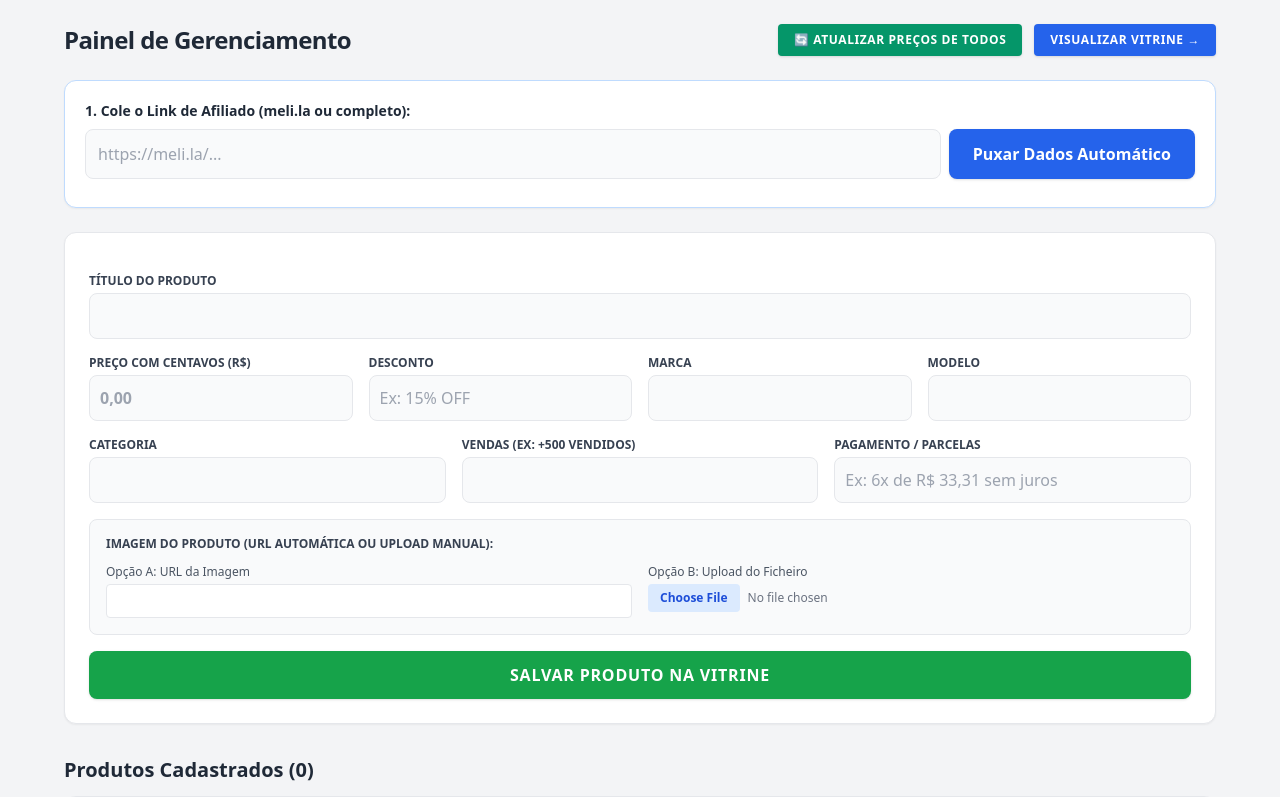
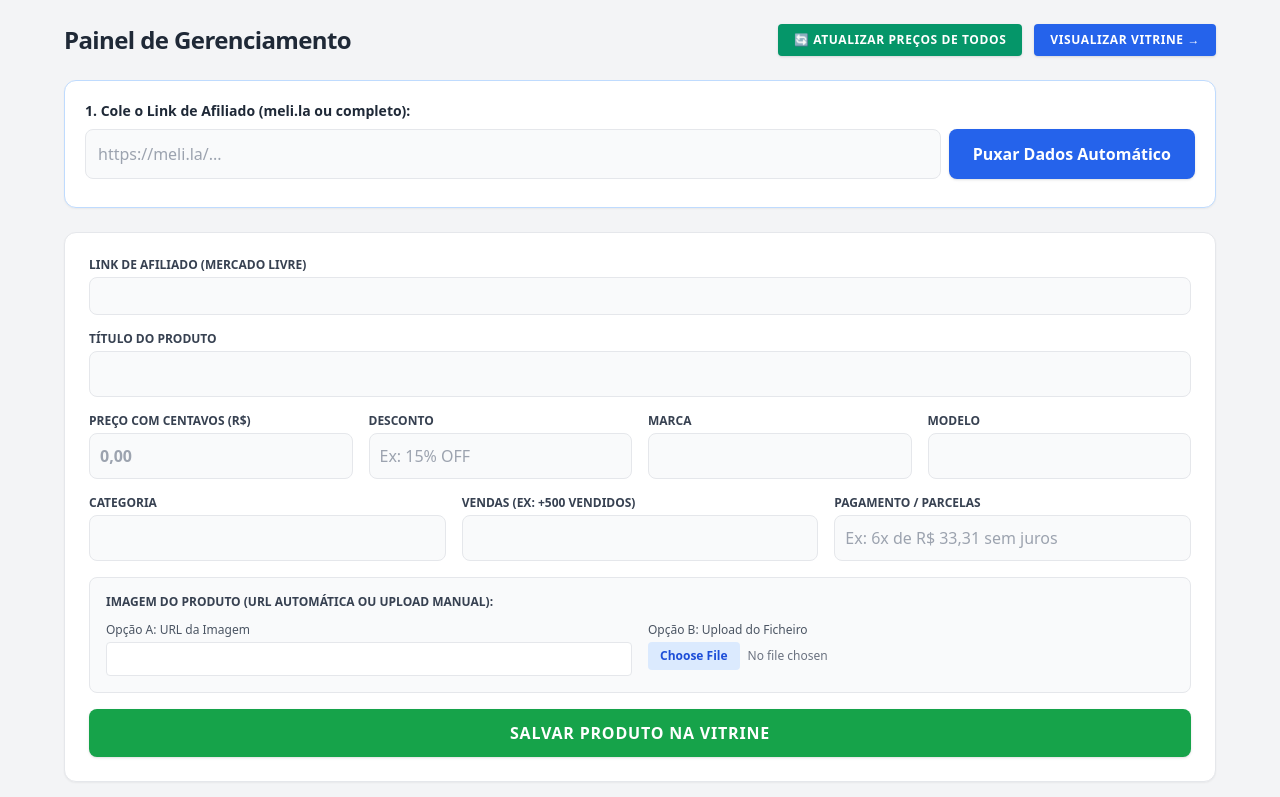
Before and after one commit to andersonranher/vitrine-afiliado, a Flask app: page /admin in a window 1280 px wide. Shown: the top 797 px of the page. Run offline with Flask 3, Linux system fonts and the light colour scheme; data that the repository does not hold is empty; some libraries are stand-ins or nearby versions.

Commit message:
Enhance admin.html with referrer meta tag and styles
Added a referrer meta tag and updated the affiliate link input field styling.

```diff
--- a/templates/admin.html
+++ b/templates/admin.html
@@ -3,6 +3,7 @@
 <head>
   <meta charset="UTF-8">
   <meta name="viewport" content="width=device-width, initial-scale=1.0">
+  <meta name="referrer" content="no-referrer">
   <title>Painel de Afiliado</title>
   <script src="https://cdn.tailwindcss.com"></script>
 </head>
@@ -36,7 +37,10 @@
 
     <!-- Formulário de Registo -->
     <form method="POST" enctype="multipart/form-data" class="bg-white p-6 rounded-xl shadow-sm border space-y-4 mb-8">
-      <input type="hidden" name="link_afiliado" id="form_link_afiliado">
+      <div>
+        <label class="block text-xs font-bold text-gray-700 uppercase mb-1">Link de Afiliado (Mercado Livre)</label>
+        <input type="url" name="link_afiliado" id="form_link_afiliado" required class="w-full border p-2.5 rounded-lg bg-gray-50 focus:bg-white text-xs font-mono text-blue-700">
+      </div>
 
       <div>
         <label class="block text-xs font-bold text-gray-700 uppercase mb-1">Título do Produto</label>
@@ -77,7 +81,6 @@
         </div>
       </div>
 
-      <!-- Opção de Imagem: URL ou Upload -->
       <div class="border rounded-lg p-4 bg-gray-50 space-y-3">
         <span class="block text-xs font-bold text-gray-700 uppercase">Imagem do Produto (URL Automática ou Upload Manual):</span>
         <div class="grid grid-cols-1 md:grid-cols-2 gap-4">
```
